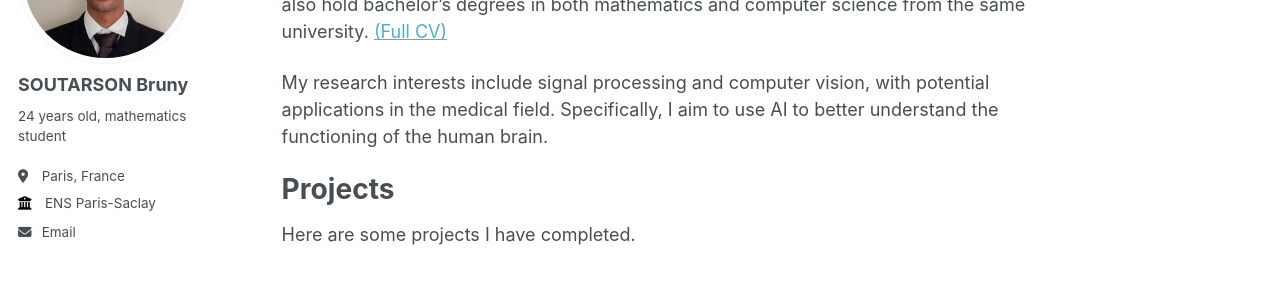
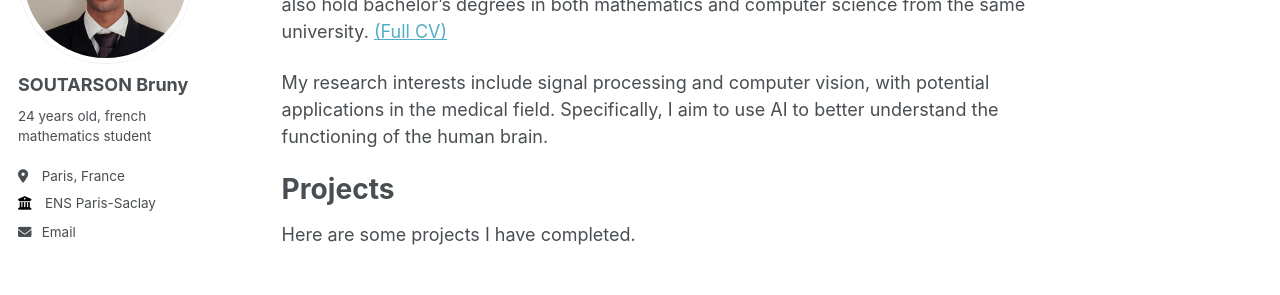
Before and after one commit to brutheg/brutheg.github.io, a Jekyll site: the page built from _pages/about.md, in a window 1280 px wide. Shown: the part 211-506 px from the top of the page. Built offline with Jekyll 4.4.1, drawn with Linux system fonts in a browser that asks for light colours.

Commit message:
Update _config.yml

```diff
--- a/_config.yml
+++ b/_config.yml
@@ -24,7 +24,7 @@ author:
   avatar           : "photo_brun.jpeg"
   name             : "SOUTARSON Bruny"
   pronouns         : # example: "she/her"
-  bio              : "24 years old, mathematics student"
+  bio              : "24 years old, french mathematics student"
   location         : "Paris, France"
   employer         : "ENS Paris-Saclay"
   uri              : # URL
```
